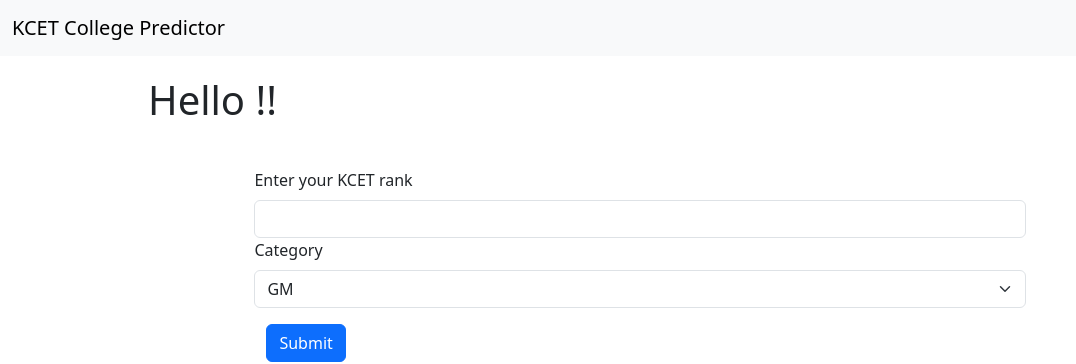
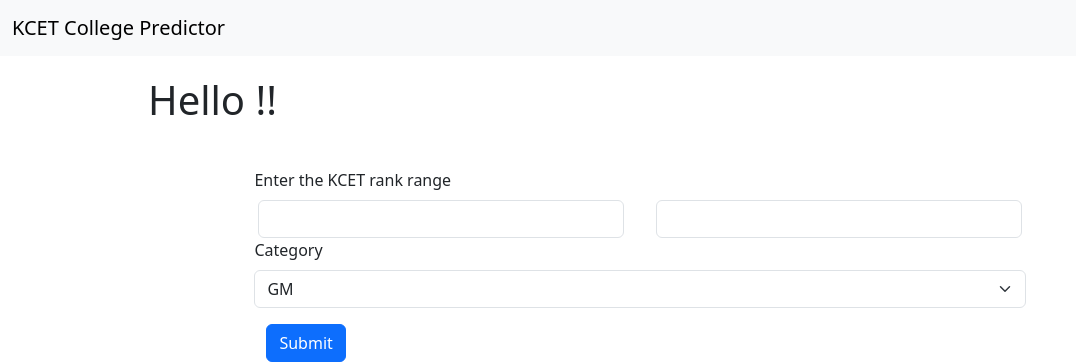
Before and after one commit to pratikmn15/kcet-predictor, a Flask app: page / in a window 1280 px wide. Shown: the top 364 px of the page, without its empty margins (0-1076 px from the left). Run offline with Flask 3, Linux system fonts and the light colour scheme.

Commit message:
changed layout

```diff
--- a/app.py
+++ b/app.py
@@ -14,10 +14,8 @@ def home():
 @app.route('/submit',methods=['POST','GET'])
 def query_entries():
     cat = request.form.get('cat')
-    rank = request.form.get('rank')
-    urank = str(int(rank)+3000)
-    lrank = str(int(rank)-3000)
-    print(rank)
+    lrank = request.form.get('lrank')
+    urank = request.form.get('urank')
     query = f"SELECT BRANCH, {cat}, COLLEGES FROM cutoff WHERE {cat} BETWEEN {lrank} AND {urank};"
 
     rows = []
@@ -30,7 +28,7 @@ def query_entries():
     except Exception as e:
         return f"An error occurred: {e}"
 
-    return render_template('index.html',rows=rows, columns= columns,cat=cat,rank=rank)
+    return render_template('index.html',rows=rows, columns= columns,cat=cat,lrank=lrank,urank=urank)
 
 if __name__ == '__main__':
     app.run(debug=True)
--- a/templates/base.html
+++ b/templates/base.html
@@ -46,9 +46,11 @@
         <div class="container my-4">
             <div class="row mb-3 p-0">
                     <form action="/submit" method="POST" class="p-0">
-                        <label for="exampleInputEmail1" class="form-label">Enter your KCET rank</label>
-                        <input type="number" class="form-control" name="rank" id="rank" min="1" max="200000" value="{{rank}}">
-
+                        <div class="row">
+                        <label for="exampleInputEmail1" class="form-label">Enter the KCET rank range</label>
+                        <input type="number" class="form-control col mx-3" name="lrank" id="lrank" min="1" max="200000" value="{{lrank}}">
+                        <input type="number" class="form-control col mx-3" name="urank" id="urank" min="1" max="200000" value="{{urank}}">
+                    </div>
                 <div class="col">
                     <div class="form-label">Category</div>
                     <select class="form-select" aria-label="Default select example" name="cat" id="cat">
```
Also changed, not shown: 1 other file.
